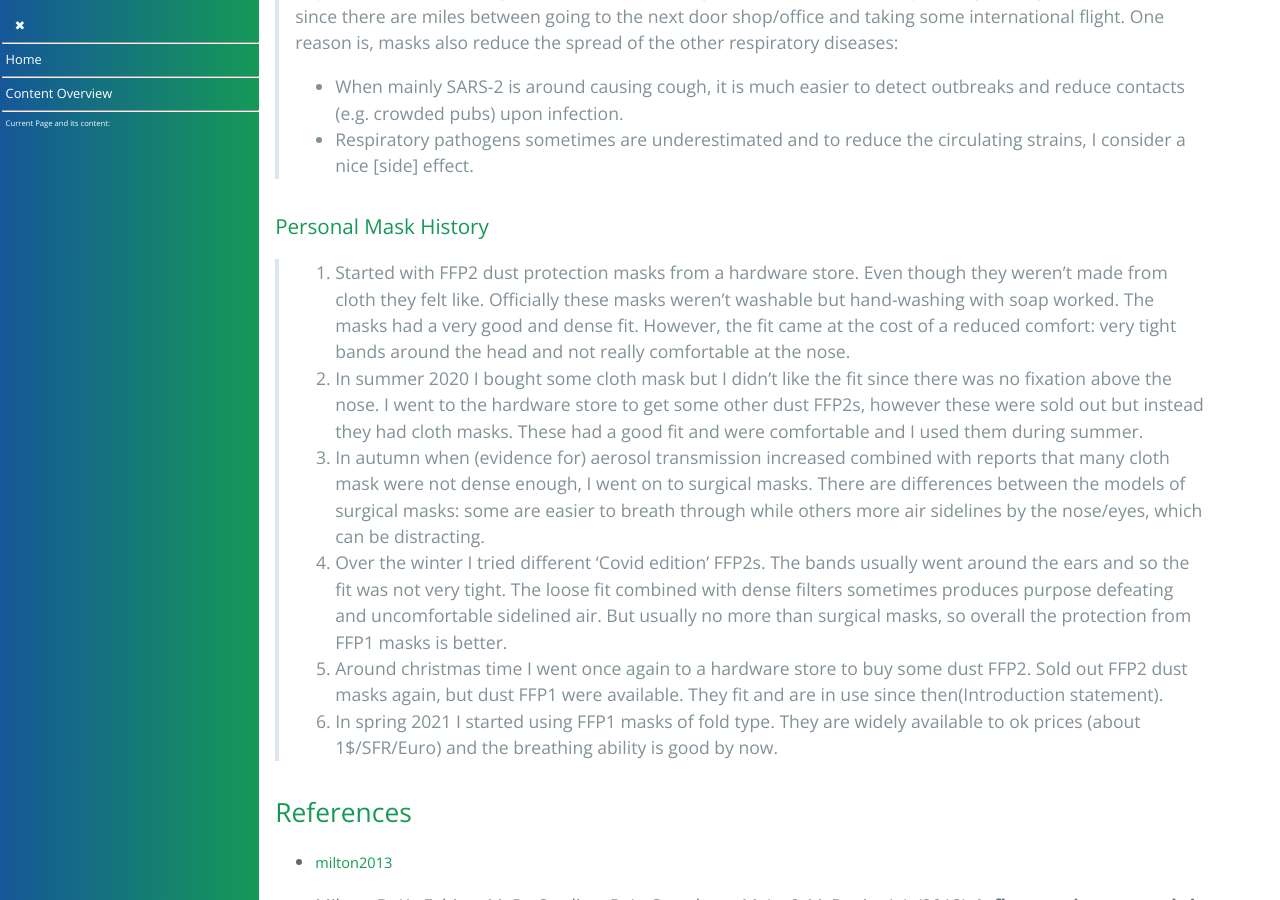
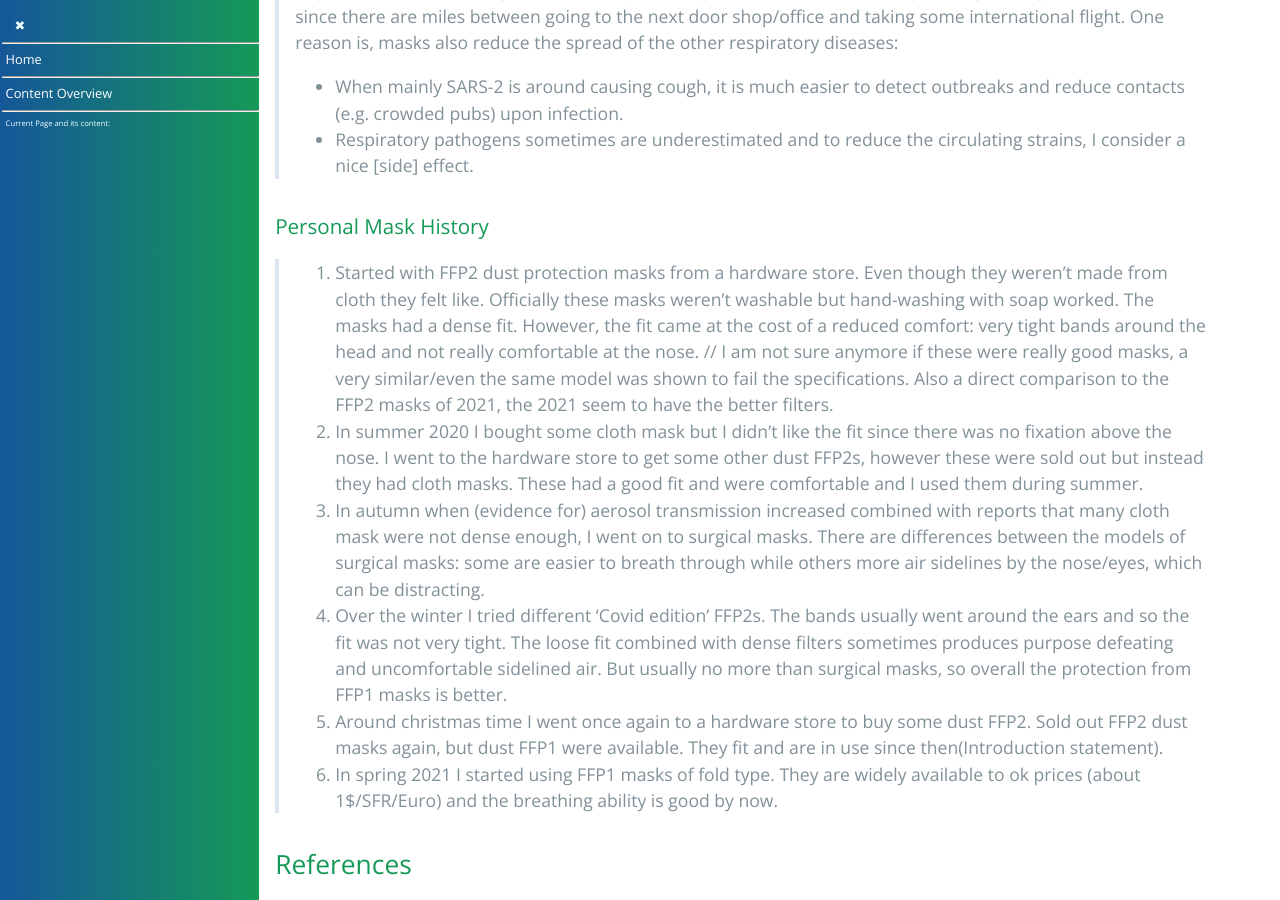
Before and after one commit to forestgrape/coronavirus, a Jekyll site: the page built from 6_prevention_and_treatment/masks.md, in a window 1280 px wide and 900 px high, scrolled down 5637 px. Built offline with Jekyll 4.4.1, drawn with Linux system fonts in a browser that asks for light colours; our own code applies the rules of GitHub Pages for plain Markdown files.

Commit message:
pers mask history

```diff
--- a/6_prevention_and_treatment/masks.md
+++ b/6_prevention_and_treatment/masks.md
@@ -140,7 +140,7 @@ vaccines are a sensible topic. I want to do/finish some thorough up-to-date chec
 -->
 
 ### Personal Mask History
-> 1. Started with FFP2 dust protection masks from a hardware store. Even though they weren't made from cloth they felt like. Officially these masks weren't washable but hand-washing with soap worked. The masks had a very good and dense fit. However, the fit came at the cost of a reduced comfort: very tight bands around the head and not really comfortable at the nose.
+> 1. Started with FFP2 dust protection masks from a hardware store. Even though they weren't made from cloth they felt like. Officially these masks weren't washable but hand-washing with soap worked. The masks had a dense fit. However, the fit came at the cost of a reduced comfort: very tight bands around the head and not really comfortable at the nose. // I am not sure anymore if these were really good masks, a very similar/even the same model was shown to fail the specifications. Also a direct comparison to the FFP2 masks of 2021, the 2021 seem to have the better filters.
 > 2. In summer 2020 I bought some cloth mask but I didn't like the fit since there was no fixation above the nose. I went to the hardware store to get some other dust FFP2s, however these were sold out but instead they had cloth masks. These had a good fit and were comfortable and I used them during summer.
 > 3. In autumn when (evidence for) aerosol transmission increased combined with reports that many cloth mask were not dense enough, I went on to surgical masks. There are differences between the models of surgical masks: some are easier to breath through while others more air sidelines by the nose/eyes, which can be distracting.
 > 4. Over the winter I tried different 'Covid edition' FFP2s. The bands usually went around the ears and so the fit was not very tight. The loose fit combined with dense filters sometimes produces purpose defeating and uncomfortable sidelined air. But usually no more than surgical masks, so overall the protection from FFP1 masks is better.
```
